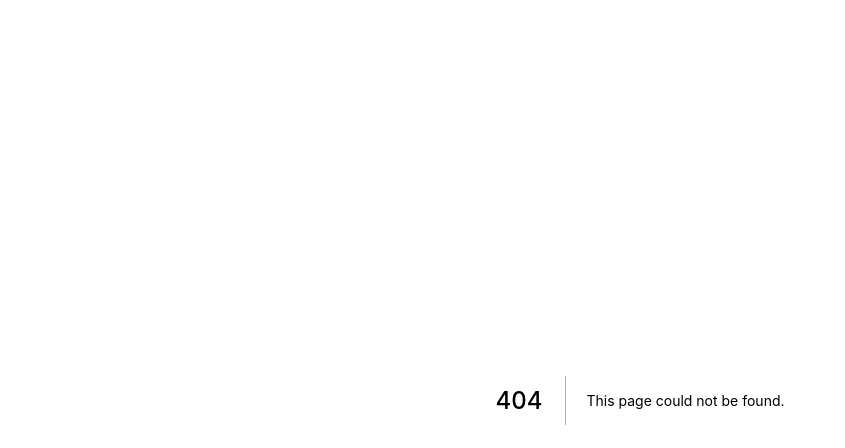
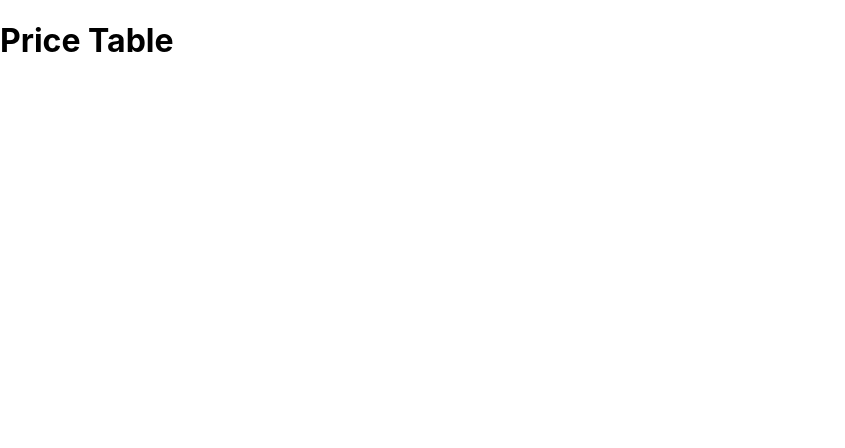
Before and after one commit to joaoreisjpk/Amparo-Saude-Challenge, a Next.js app: page /price-table in a window 1280 px wide. Before the commit this address had no page. Shown: the top 448 px of the page, without its empty margins (0-845 px from the left). Built offline with nearby package versions, Linux system fonts and the light colour scheme.

Commit message:
creating the price-table page

```diff
--- /dev/null
+++ b/pages/price-table/index.tsx
@@ -0,0 +1,19 @@
+import type { NextPage } from 'next';
+import Head from 'next/head';
+import { useRouter } from 'next/router';
+import { useEffect } from 'react';
+
+const PriceTable: NextPage = () => {
+  return (
+    <div>
+      <Head>
+        <title> Home - Amparo Telefônica</title>
+        <meta name='description' content='Generated by create next app' />
+        <link rel='icon' href='/favicon.ico' />
+      </Head>
+      <h1>Price Table</h1>
+    </div>
+  );
+};
+
+export default PriceTable;
```
